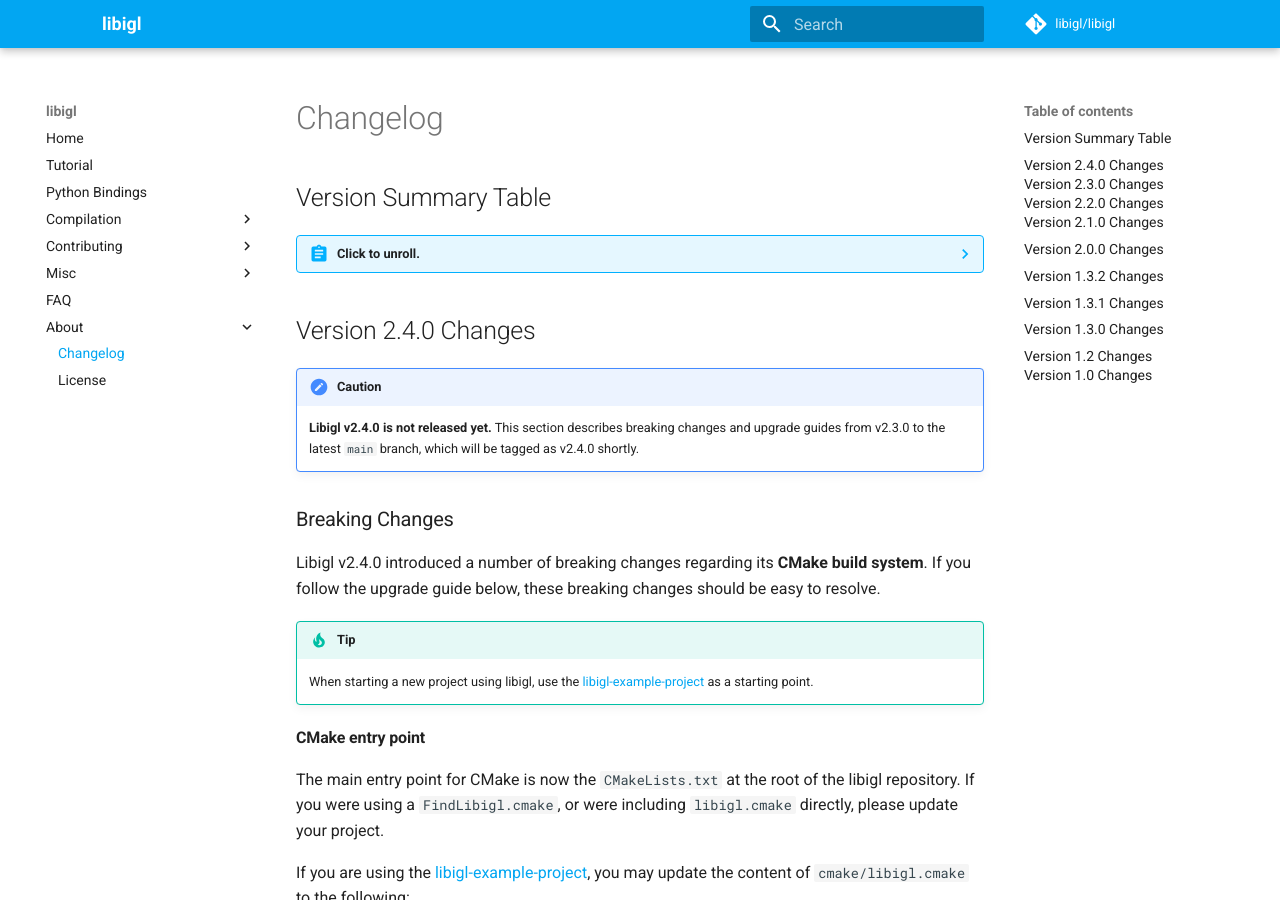
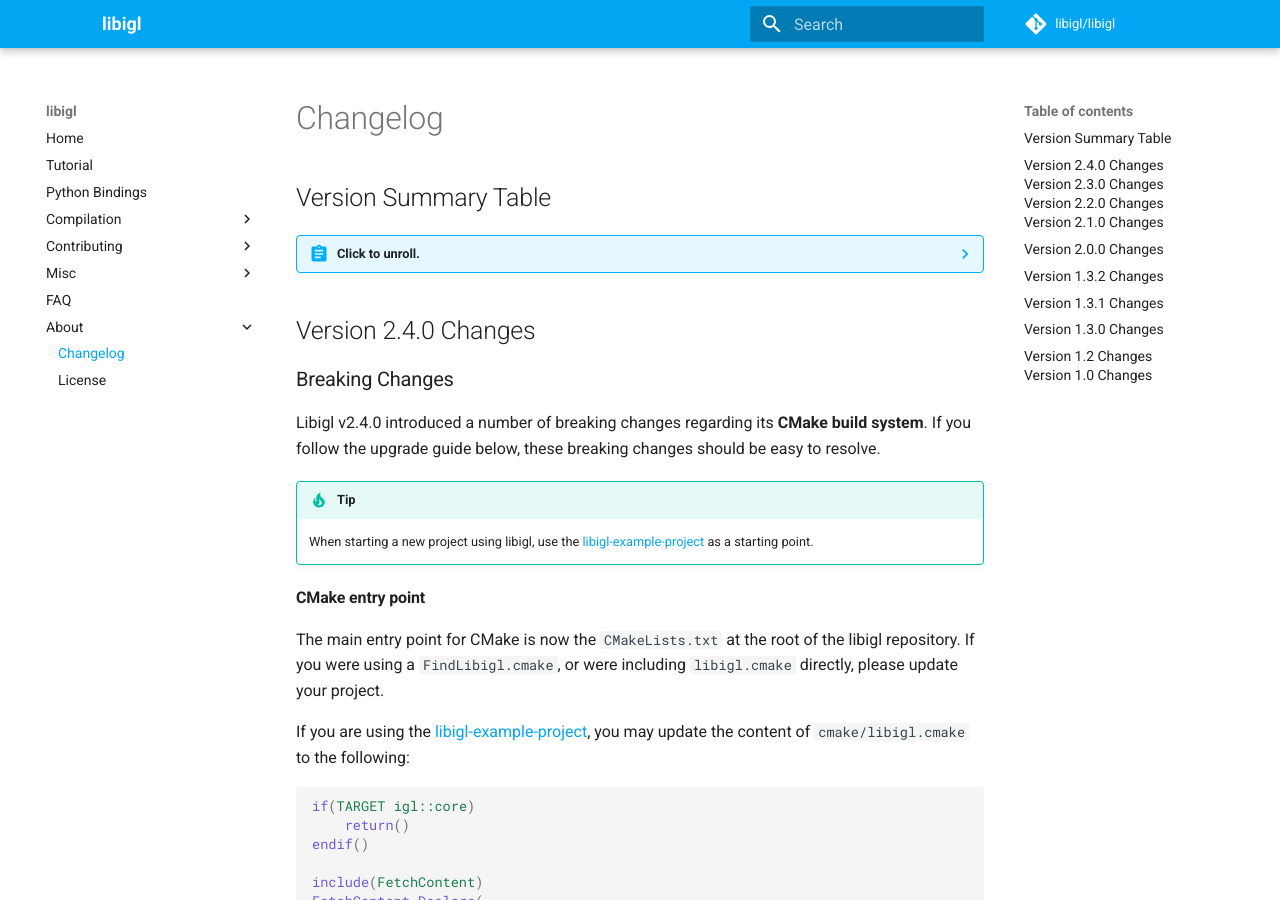
Before and after one commit to libigl/libigl.github.io, an MkDocs documentation site: the page built from docs/changelog.md, in a window 1280 px wide and 900 px high. Built offline with MkDocs 1.6.1 and Material for MkDocs 9.7.7, drawn with Linux system fonts in a browser that asks for light colours; formulas are drawn with MathJax 3; comment, search, counter and statistics services are not loaded.

Commit message:
Update changelog.md

```diff
--- a/docs/changelog.md
+++ b/docs/changelog.md
@@ -53,9 +53,6 @@
       0.1.1   | Alpha release with core functions, extras, examples
 
 ## Version 2.4.0 Changes
-
-!!! caution
-    **Libigl v2.4.0 is not released yet.** This section describes breaking changes and upgrade guides from v2.3.0 to the latest `main` branch, which will be tagged as v2.4.0 shortly.
 
 ### Breaking Changes
 
```
